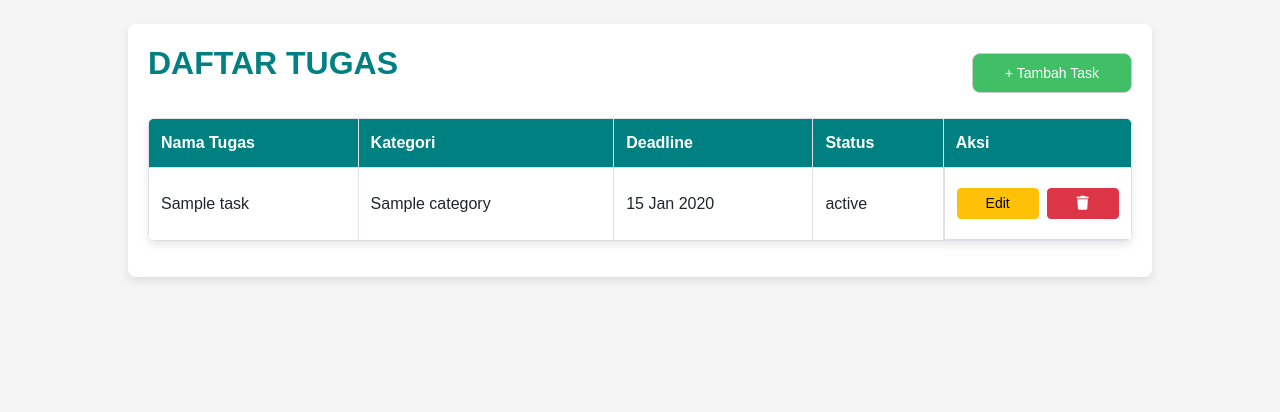
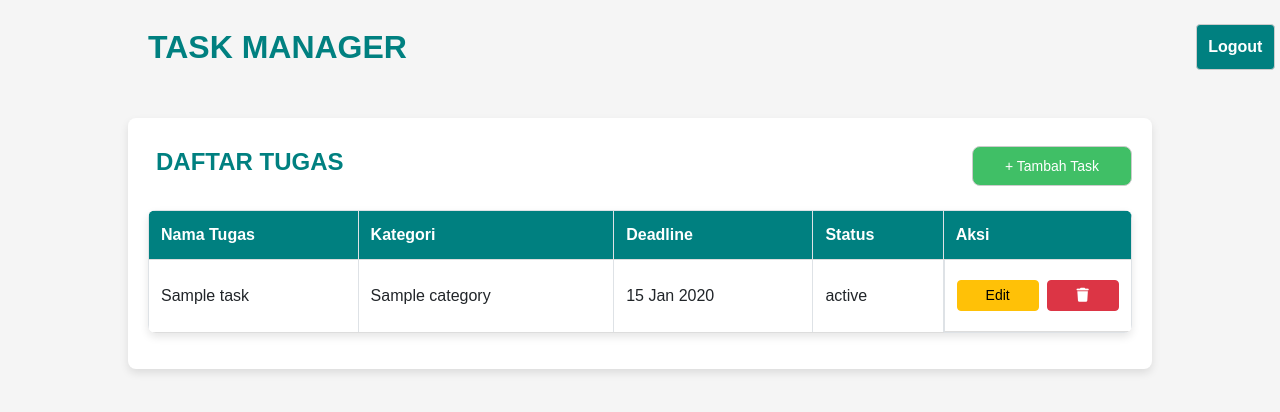
Before and after one commit to pwhalenn/taskToDoList, a Node server app: template views/tasks/index.ejs in a window 1280 px wide. Shown: the top 412 px of the page. Run offline with Node 20, Linux system fonts and the light colour scheme; the template is opened without the code that fills it: most values are stand-ins (such as "Sample title", 1, 10 or a date in 2020); some libraries are stand-ins or nearby versions.

Commit message:
Asli final (ada logout, dan styling")

```diff
--- a/public/style.css
+++ b/public/style.css
@@ -5,6 +5,25 @@
     --background-color: #F5F5F5; /* Putih abu-abu */
     --text-color: #333;
     --font-family: 'Poppins', sans-serif;
+}
+
+nav {
+    width: 80%;
+    padding: 16px 8px;
+}
+
+nav h2 {
+    margin: 0px;
+    align-self: center;
+}
+
+nav button {
+ width: 40%;
+ margin-left: 1460px;
+}
+
+nav form {
+    width: 20%;
 }
 
 body {
--- a/views/tasks/index.ejs
+++ b/views/tasks/index.ejs
@@ -9,9 +9,18 @@
     <link rel="stylesheet" href="/style.css">
 </head>
 <body>
+    <nav>
+        <div class="container-fluid d-flex">
+            <h2>TASK MANAGER</h2>
+            <form action="/auth/logout" method="POST">
+                <button type="submit" class="button">Logout</button>
+            </form>
+        </div>
+    </nav>
+
     <div class="container mt-4">
         <div class="d-flex justify-content-between align-items-center">
-            <h2>DAFTAR TUGAS</h2>
+            <h3  style="font-size: 24px; font-weight: bold; margin-left: 8px; color: #008080;">DAFTAR TUGAS</h3>
             <!-- Tombol untuk membuka modal Create -->
             <button class="button-create" data-bs-toggle="modal" data-bs-target="#createTaskModal">+ Tambah Task</button>
         </div>
```
Also changed, not shown: controllers/authController.js (+9 -6 lines).
